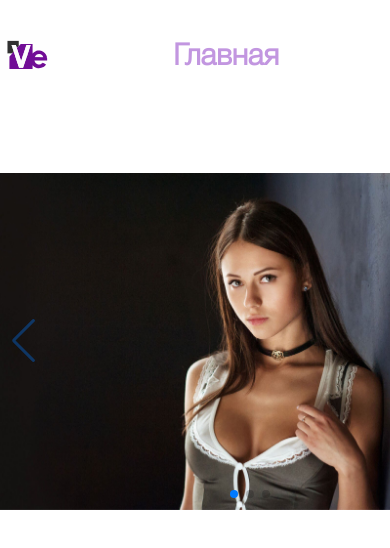
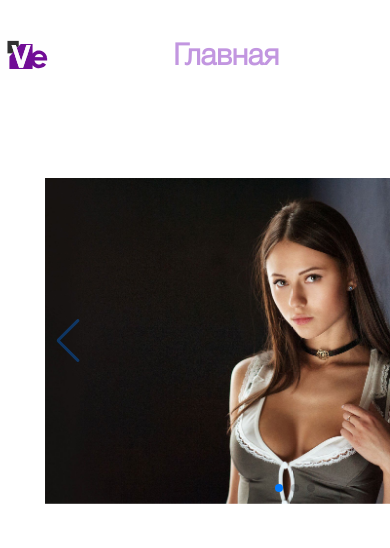
Before and after one commit to Vo1webstvo/lera, a React (Create React App) app: page /me in a window 390 px wide. Shown: the top 548 px of the page. Built offline with nearby package versions, Linux system fonts and the light colour scheme.

Commit message:
contacts adaptive

```diff
--- a/src/App.css
+++ b/src/App.css
@@ -27,4 +27,4 @@ body {
     margin: 0 auto;
 }
 
-@import 'media.scss';
+@import './sass/media.scss';
--- a/src/components/concatcs/Contacts.jsx
+++ b/src/components/concatcs/Contacts.jsx
@@ -13,7 +13,7 @@ const Contacts = () => {
     return (
         <>
             <Header/>
-            <div className="contacts">
+            <section className="contacts">
                 <div className="container">
                     <h2>Контакты для связи со мной</h2>
                     <div className="contacts__text">
@@ -51,7 +51,7 @@ const Contacts = () => {
 
                     </div>
                 </div>
-            </div>
+            </section>
         </>
     );
 };
--- a/src/components/concatcs/contacts.scss
+++ b/src/components/concatcs/contacts.scss
@@ -1,5 +1,5 @@
 .contacts {
-  padding: 15px 0;
+  padding: 15px 45px;
 
   &__text {
     margin-top: 10px;
--- a/src/components/forMe/forme.scss
+++ b/src/components/forMe/forme.scss
@@ -2,14 +2,18 @@
   padding: 15px 0;
   h2 {
     text-align: center;
+    font-size: 30px;
+    color: #c296e0;
+    font-weight: bold;
   }
   &__wrapper {
     margin-top: 20px;
     display: flex;
-    justify-content: space-between;
+    justify-content: space-around;
   }
   &__slider {
     width: 500px;
+    height: 326px;
   }
   &__descr {
     list-style-type: none;
@@ -17,9 +21,6 @@
   &__list {
     margin-top: 10px;
     font-size: 24px ;
-    span{
-
-    }
   }
 }
 
--- a/src/media.scss
+++ b/src/sass/media.scss
@@ -28,6 +28,10 @@
   }
 
   .main__text {
+    width: 400px;
+  }
+
+  .forme .forme__slider {
     width: 400px;
   }
 }
@@ -62,6 +66,26 @@
 
   .main a .btn {
     margin-left: 100px;
+  }
+
+  .forme .forme__wrapper {
+    flex-direction: column;
+  }
+
+  .forme .forme__slider {
+    margin: 0 auto;
+  }
+
+  .forme .forme__descr {
+    text-align: center;
+  }
+
+  .contacts h2 {
+    text-align: center;
+  }
+  .contacts .contacts__text {
+    margin-top: 10px;;
+    width: 682px;
   }
 
 }
@@ -103,5 +127,14 @@
     margin-left: 100px;
   }
 
+  .contacts .contacts__text {
+    margin: 0 auto;
+    margin-top: 20px;
+    width: 450px;
+  }
+
+  .contacts .contacts__item {
+    margin-left: 113px;
+  }
 
 }
```
